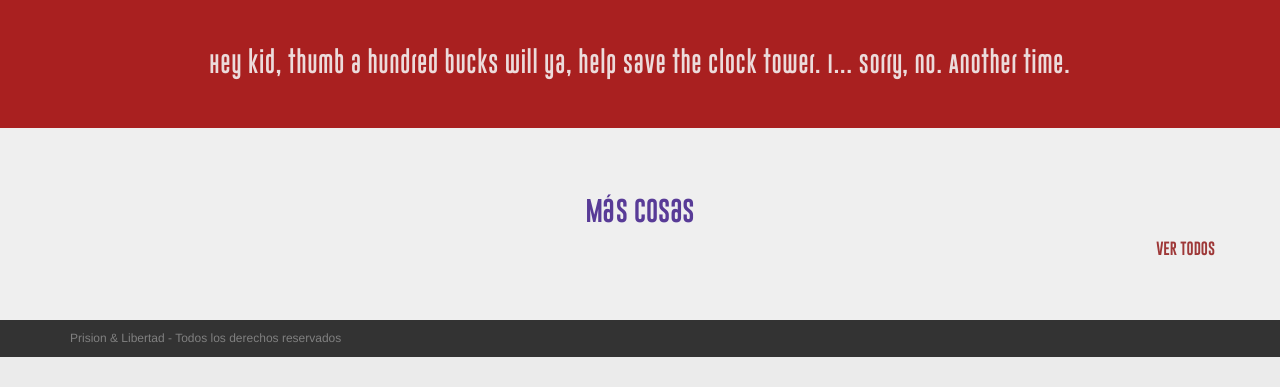
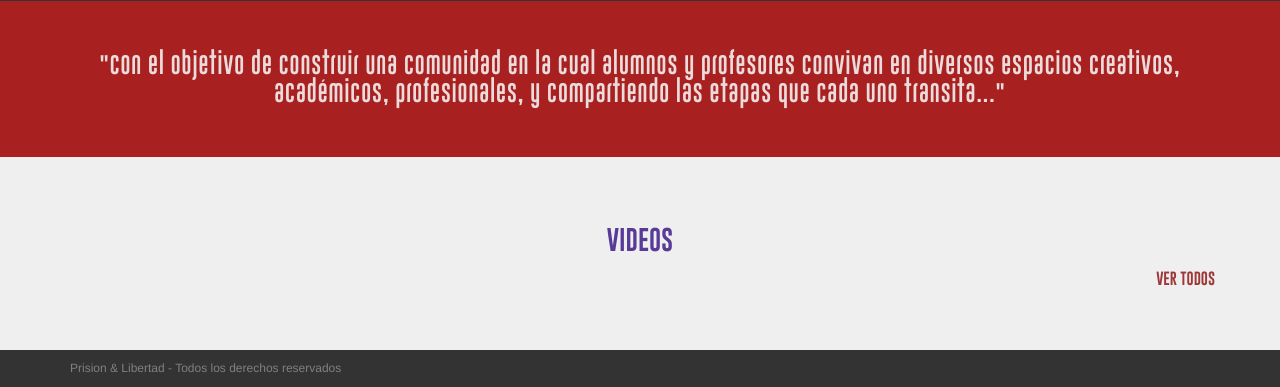
Before and after one commit to LoshMashK-posDeDv/Proyecto-Misterio, a PHP site: page / in a window 1280 px wide. Shown: the part 1601-1988 px from the top of the page. Before the commit the page ends 1958 px from the top, so only its background shows below. Run offline with PHP 8.4, Linux system fonts and the light colour scheme; data that the repository does not hold is empty.

Commit message:
Agrega contenido real

```diff
--- a/modulos/home.php
+++ b/modulos/home.php
@@ -8,8 +8,9 @@
 		<div class="row">
 			<div class="col-md-10 col-md-offset-1">
 				<h2>El proyecto</h2>
-				<p>You cost three-hundred buck damage to my car, you son-of-a-bitch. And I'm gonna take it out of your ass. Hold him. Let him go, Biff, you're drunk. Well looky what we have here. No no no, you're staying right here with me. Stop it.</p>
-				<p>Marty, you have to wear the boots. You can't wear those futuristic things in 1885. You shouldn't even be wearing them in 1955. (Indicating his Nike's.) All right, Doc, look. Once I get there I'll put them on, I promise. Okay, I think we're about ready. I put gas in the tank, your future clothes are packed, just in case fresh batteries for your walkie-talkies. Oh, and what about that floating device? Hoverboard. Alright. (he picks up the hoverboard and puts it in the Delorean.)</p>
+				<p>Con el objetivo de <strong>construir una comunidad en la cual alumnos y profesores convivan en diversos espacios creativos, académicos, profesionales</strong>, y compartiendo las etapas que cada uno transita, Escuela Da Vinci es parte de un proyecto de extensión entre diversos espacios académicos internacionales.</p>
+				<p>Bajo la consigna: "PRISION Y LIBERTAD¨, los estudiantes de 4to cuatrimestre de la Carrera de Cine de Animación, serán parte de un proceso de trabajo de manera conjunta y comunitaria, entre la UNSAM y la Universidad de Richmond, Virginia en Estados Unidos.</p>
+				<p><strong>El objetivo es desarrollar experiencias audiovisuales</strong>, pudiendo alojar todo el material del proceso en una plataforma de trabajo interactivo donde los alumnos de las diferentes casas de estudio podrán intervenirlo.</p>
 			</div>
 		</div>
 	</div>
@@ -54,17 +55,13 @@ SQL;
 	<div class="container">
 		<div class="row">
 			<div class="section--home--info__title col-md-11 col-md-offset-1">
-				<h3>Otra info</h3>
+				<h3>La Experiencia</h3>
 			</div>
 			<div class="col-md-5 col-md-offset-1">
-				<video controls>
-					<source src="" type="">
-						Tu navegador no soporta la reproducción de videos.
-				</video>
+					<iframe width="400" height="200" src="https://www.youtube.com/embed/0J_5nFjUSEE" frameborder="0" allowfullscreen></iframe>
 			</div>
 			<div class="col-md-5">
-				<p>Yeah. (Saturday Morning) (George's Backyard) (George is hanging up laundry.) I still don't understand, how am I supposed to go to the dance with her, if she's already going to the dance with you.</p>
-				<p>Hey! (Biff walks over to his car, where Terry the mechanic has fixed it. It's the same Terry from 2015 who asked Marty to donate money to save the clock tower- of course here he's 60 years younger.) Looking good Terry. Hey Biff, she's all fixed up just like you wanted, but I couldn't get it started! You got some kind of a kill switch on this thing?</p>
+				<p>Esta experiencia se extiende a otras de las carreras de la Escuela, como Diseño y Programación Web y Mobile, cuyos alumnos programarán la plataforma de documental interactivo, para alojar el contenido que se vaya generando, y Diseño Gráfico quienes realizarán todo el aspecto gráfico de los audiovisuales, y los afiches de cada trabajo. Generando así un verdadero Proyecto Transmedia.</p>
 			</div>
 		</div>
 	</div>
@@ -73,14 +70,14 @@ SQL;
 <section class="section--home--quote">
 	<div class="container">
 		<blockquote>
-			Hey kid, thumb a hundred bucks will ya, help save the clock tower. I... Sorry, no. Another time.
+			"Con el objetivo de construir una comunidad en la cual alumnos y profesores convivan en diversos espacios creativos, académicos, profesionales, y compartiendo las etapas que cada uno transita..."
 		</blockquote>
 	</div>
 </section>
 
 <section class="section--home--otros-videos container">
 	<div class="section--home--otros-videos__title">
-		<h3>Más cosas</h3>
+		<h3>VIDEOS</h3>
 	</div>
 	<ul class="row">
 		<?php
```
